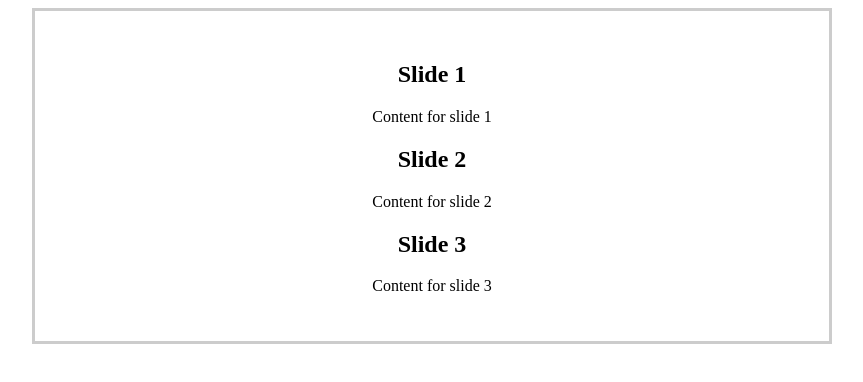
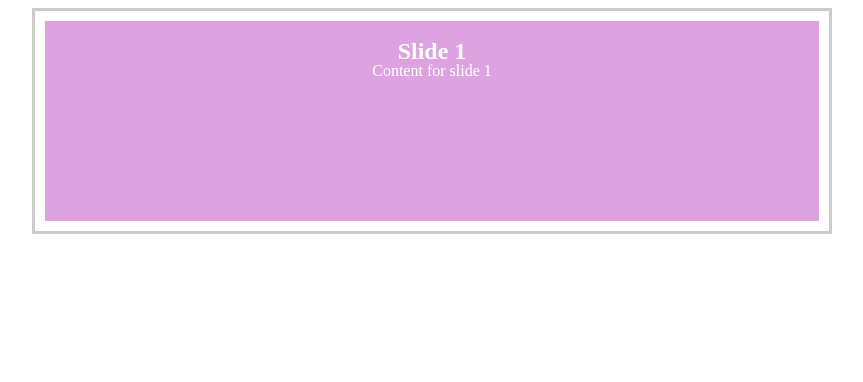
Before and after one commit to likeLikhaya/React-Portfolio, a React (Vite) app in the folder react-portfolio-project/: page / in a window 1280 px wide. Shown: the top 382 px of the page, without its empty margins (208-1071 px from the left). Built offline with nearby package versions, Linux system fonts and the light colour scheme.

Commit message:
importing images for slides

```diff
--- a/react-portfolio-project/src/components/Slider/Slider.css
+++ b/react-portfolio-project/src/components/Slider/Slider.css
@@ -15,7 +15,86 @@
 }
 
 #slides {
-  padding: 30px;
+  padding: 10px;
   border: 3px solid #ccc;
   background: #fff;
+  position: relative;
+  z-index: 1;
 }
+
+#overflow {
+  width: 100%;
+  overflow: hidden;
+}
+
+#slide1:checked ~ #slides .inner {
+  margin-left: 0;
+}
+
+#slide2:checked ~ #slides .inner {
+  margin-left: -100%;
+}
+
+#slide3:checked ~ #slides .inner {
+  margin-left: -200%;
+}
+
+#slides .inner {
+  transition: margin-left 800ms cubic-bezier(0.77, 0, 0.175, 1);
+  width: 400%;
+  line-height: 0;
+  height: 200px;
+}
+
+#slides .slide {
+  width: 25%;
+  float: left;
+  display: block;
+  height: 100%;
+  color: #fff;
+}
+
+#slides .slide_1 {
+  background: #dda2e0;
+}
+
+#slides .slide_2 {
+  background: #dda2e0;
+}
+
+#slides .slide_3 {
+  background: #dda2e0;
+}
+
+.slide-content {
+  padding: 10px;
+}
+
+#controls {
+  margin: -130px 0 0 0;
+  width: 100%;
+  height: 50px;
+  z-index: 3;
+  position: relative;
+}
+
+#controls label {
+  transition: opacity 0.2s ease-out;
+  display: none;
+  width: 50px;
+  height: 50px;
+  opacity: 0.4;
+}
+
+#controls label:hover {
+  opacity: 1;
+}
+
+#slide2:checked ~ #controls label:nth-child(2),
+#slide3:checked ~ #controls label:nth-child(3),
+#slide1:checked ~ #controls label:nth-child(1) {
+  background: url(https://img.icons8.com/ios/50/forward--v1.png) no-repeat;
+  float: right;
+  margin: 0 -50px 0 0;
+  display: block;
+}
```
Also changed, not shown: react-portfolio-project/src/assets/icons8-back-50.png (added), react-portfolio-project/src/assets/icons8-forward-50.png (added).
